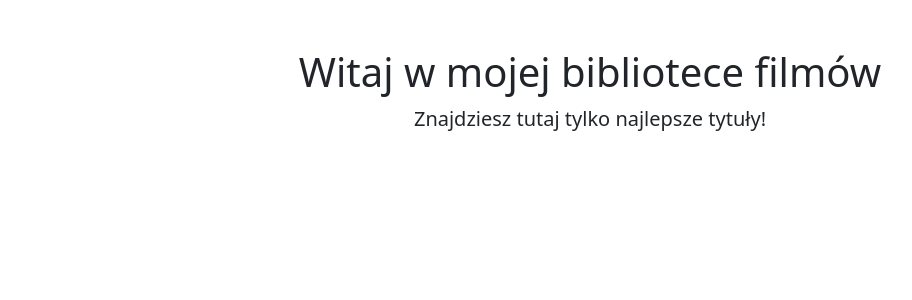
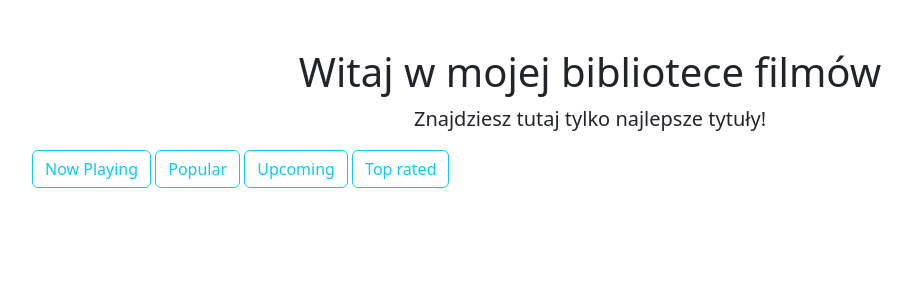
Before and after one commit to martabialecka/movies_catalogue, a Flask app: page /?list_type=now_playing in a window 1280 px wide. Shown: the part 56-356 px from the top of the page, without its empty margins (50-962 px from the left). Run offline with Flask 2, Linux system fonts and the light colour scheme; data that the repository does not hold is empty.

Commit message:
Buttons with list types

```diff
--- a/main.py
+++ b/main.py
@@ -1,12 +1,13 @@
 import tmdb_client
-from flask import Flask, render_template
+from flask import Flask, render_template, request
 
 app = Flask(__name__)
 
 @app.route('/')
 def homepage():
-    movies = tmdb_client.get_movies(how_many = 8)
-    return render_template('homepage.html', movies = movies)
+    selected_list = request.args.get('list_type', 'popular')
+    movies = tmdb_client.get_movies(how_many = 8, list_type = selected_list)
+    return render_template('homepage.html', movies = movies, current_list = selected_list)
 
 @app.context_processor
 def utility_processor():
@@ -18,4 +19,4 @@ def utility_processor():
 def movie_details(movie_id):
    details = tmdb_client.get_single_movie(movie_id)
    cast = tmdb_client.get_single_movie_cast(movie_id)
-   return render_template("movie_details.html", movie=details, cast=cast)
+   return render_template('movie_details.html', movie = details, cast = cast)
--- a/templates/homepage.html
+++ b/templates/homepage.html
@@ -7,15 +7,21 @@
         <h1 class="mt-5">Witaj w mojej bibliotece filmów</h1>
         <p class="lead">Znajdziesz tutaj tylko najlepsze tytuły!</p>
     </div>
+    <div class="col-lg-12 mb-4">
+        <a href="{{ url_for('homepage', list_type = 'now_playing') }}" class="btn btn-outline-info">Now Playing</a>
+        <a href="{{ url_for('homepage', list_type = 'popular') }}" class="btn btn-outline-info">Popular </a>
+        <a href="{{ url_for('homepage', list_type = 'upcoming') }}" class="btn btn-outline-info">Upcoming</a>
+        <a href="{{ url_for('homepage', list_type = 'top_rated') }}" class="btn btn-outline-info">Top rated</a>
+    </div>
     {% for movie in movies %}
     <div class="col-lg-3 col-md-6 mb-4">
         <div class="card h-100">
-           <img class="card-img-top" src="{{ tmdb_image_url(movie.poster_path, "w342") }}" alt="">
+            <img class="card-img-top" src="{{ tmdb_image_url(movie.poster_path, 'w342') }}" alt="">
             <div class="card-body">
                 <h4 class="card-title">{{ movie.title }}</h4>
             </div>
             <div class="card-footer text-center">
-               <a href="{{ url_for('movie_details', movie_id=movie.id) }}" class="btn btn-primary">Pokaż więcej</a>
+                <a href="{{ url_for('movie_details', movie_id = movie.id) }}" class="btn btn-primary">Pokaż więcej</a>
             </div>
         </div>
     </div>
--- a/tmdb_client.py
+++ b/tmdb_client.py
@@ -11,14 +11,23 @@ def get_popular_movies():
     response = requests.get(endpoint, headers = headers)
     return response.json()
 
+def get_movies_list(list_type):
+    endpoint = f"https://api.themoviedb.org/3/movie/{list_type}"
+    headers = {
+        "Authorization": f"Bearer {API_TOKEN}"
+    }
+    response = requests.get(endpoint, headers=headers)
+    response.raise_for_status()
+    return response.json()
+
 def get_poster_url(poster_api_path, size='w342'):
     base_url = 'https://image.tmdb.org/t/p/'
     return f'{base_url}{size}/{poster_api_path}'
 
-def get_movies(how_many):
+def get_movies(how_many, list_type='popular'):
     data = get_popular_movies()
     top = data['results'][:how_many]
-    random.shuffle(top)
+    #random.shuffle(top)
     return top
 
 def get_single_movie(movie_id):
```
Also changed, not shown: templates/movie_details.html (+2 -5 lines). Lines whose indentation alone changed are shown as unchanged.
